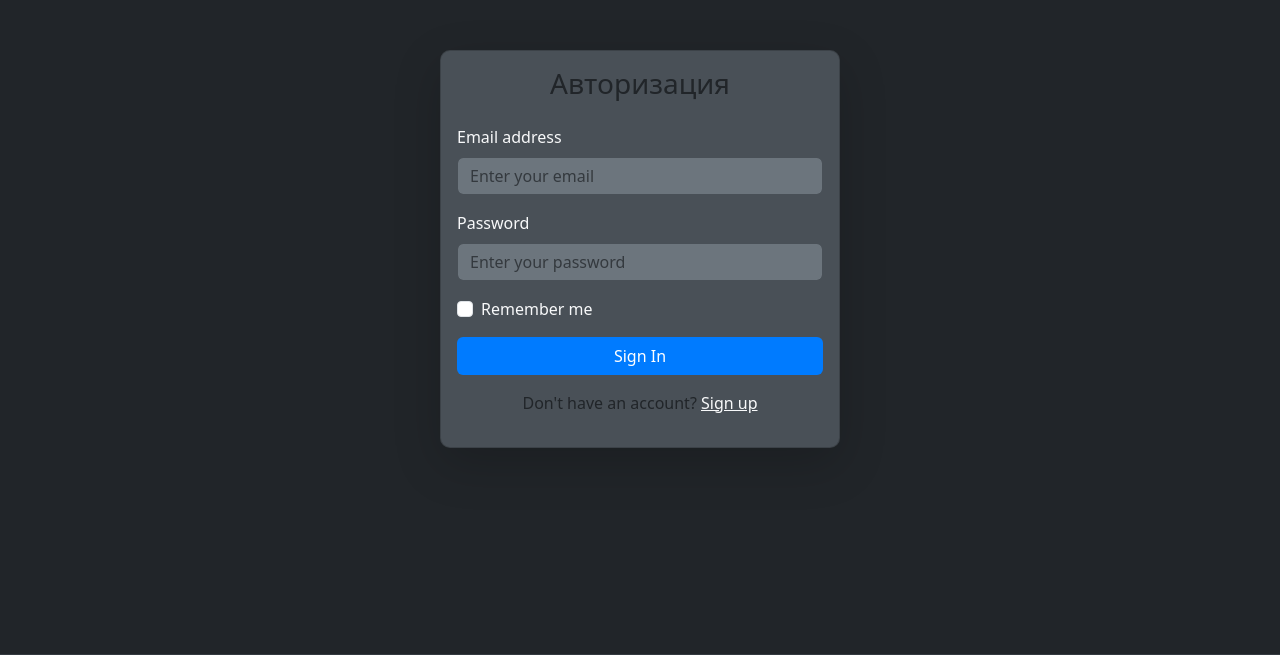
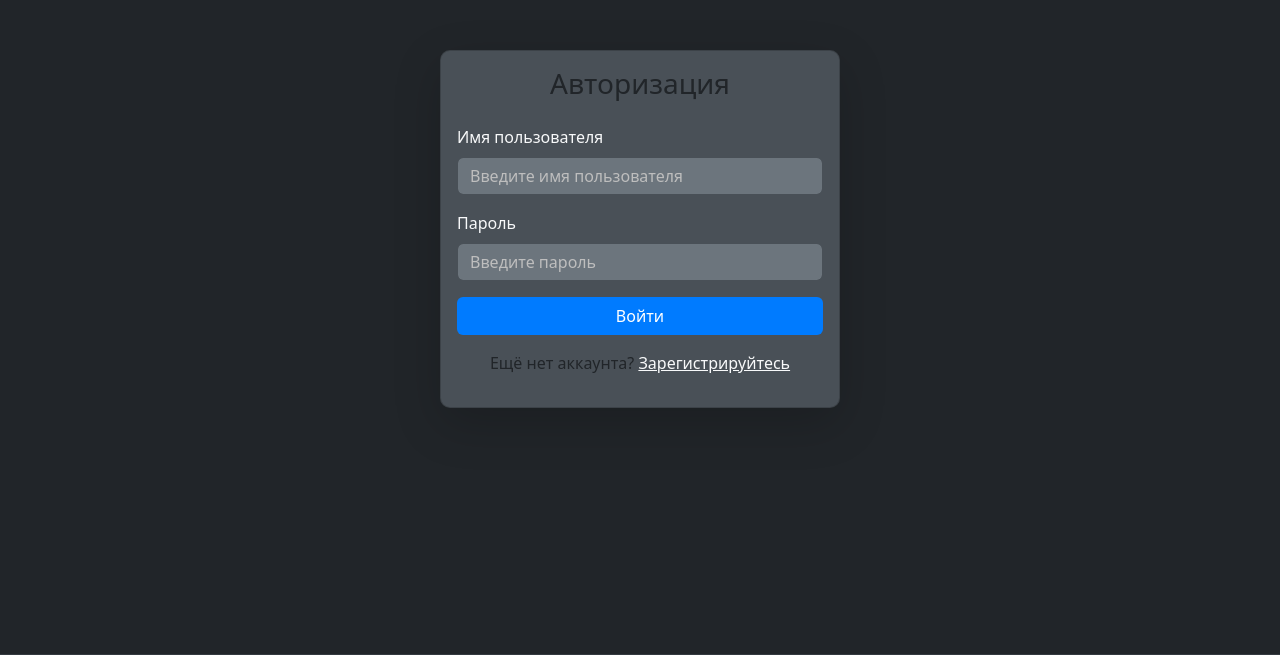
Before and after one commit to abl1v1on/shortlink, a Django app: page /users/login/ in a window 1280 px wide. Shown: the part 86-741 px from the top of the page. Run offline with Django 5.2, Linux system fonts and the light colour scheme.

Commit message:
update form for login user view

```diff
--- a/static/css/styles.css
+++ b/static/css/styles.css
@@ -50,3 +50,10 @@ body {
 .form-check-label {
   color: #f8f9fa;
 }
+.form-control::placeholder {
+  color: rgb(190, 190, 190);
+}
+.field-error {
+  color: red;
+  text-decoration: none;
+}
--- a/templates/users/login.html
+++ b/templates/users/login.html
@@ -8,21 +8,20 @@
       <div class="card-body">
         <h3 class="text-center mb-4">Авторизация</h3>
         <form action="#" method="POST">
-          <div class="mb-3">
-            <label for="email" class="form-label">Email address</label>
-            <input type="email" class="form-control" id="email" placeholder="Enter your email" required>
-          </div>
-          <div class="mb-3">
-            <label for="password" class="form-label">Password</label>
-            <input type="password" class="form-control" id="password" placeholder="Enter your password" required>
-          </div>
-          <div class="mb-3 form-check">
-            <input type="checkbox" class="form-check-input" id="rememberMe">
-            <label class="form-check-label" for="rememberMe">Remember me</label>
-          </div>
-          <button type="submit" class="btn btn-custom w-100">Sign In</button>
+          {% csrf_token %}
+          <input type="hidden" name="next" value="{{ next }}" />
+          <p class="field-error">{{ form.non_field_errors }}</p>
+
+          {% for field in form %}
+            <p class="field-error">{{ field.errors }}</p>
+            <div class="mb-3">
+              <label for="{{ field.id_for_label }}" class="form-label">{{ field.label }}</label>
+              {{ field }}
+            </div>
+          {% endfor %}
+          <button type="submit" class="btn btn-custom w-100">Войти</button>
           <div class="mt-3 text-center">
-            <p>Don't have an account? <a href="#" class="text-light">Sign up</a></p>
+            <p>Ещё нет аккаунта? <a href="#" class="text-light">Зарегистрируйтесь</a></p>
           </div>
         </form>
       </div>
--- /dev/null
+++ b/users/forms.py
@@ -0,0 +1,17 @@
+from django import forms
+from django.contrib.auth.forms import AuthenticationForm, UserCreationForm
+
+
+class LoginUserForm(AuthenticationForm):
+    username = forms.CharField(label='Имя пользователя', widget=forms.TextInput(
+        attrs={
+            'class': 'form-control mb-3',
+            'placeholder': 'Введите имя пользователя'
+        }
+    ))
+    password = forms.CharField(label='Пароль', widget=forms.PasswordInput(
+        attrs={
+            'class': 'form-control mb-3',
+            'placeholder': 'Введите пароль'
+        }
+    ))
--- a/users/views.py
+++ b/users/views.py
@@ -1,13 +1,26 @@
 from typing import Any
 from django.contrib.auth.views import LoginView
-from django.contrib.auth.forms import AuthenticationForm
+from django.contrib.auth.forms import AuthenticationForm, UserCreationForm
+from django.views.generic import CreateView
+
+from .forms import LoginUserForm
 
 
 class LoginUserView(LoginView):
     template_name = 'users/login.html'
-    form_class = AuthenticationForm
+    form_class = LoginUserForm
 
     def get_context_data(self, **kwargs: Any) -> dict[str, Any]:
         context = super().get_context_data(**kwargs)
         context['title'] = 'Авторизация'
         return context
+
+
+class RegisterUser(CreateView):
+    template_name = 'users/register.html'
+    form_class = UserCreationForm
+
+    def get_context_data(self, **kwargs: Any) -> dict[str, Any]:
+        context = super().get_context_data(**kwargs)
+        context['title'] = 'Регистрация'
+        return context
```
Lines whose indentation alone changed are shown as unchanged.
